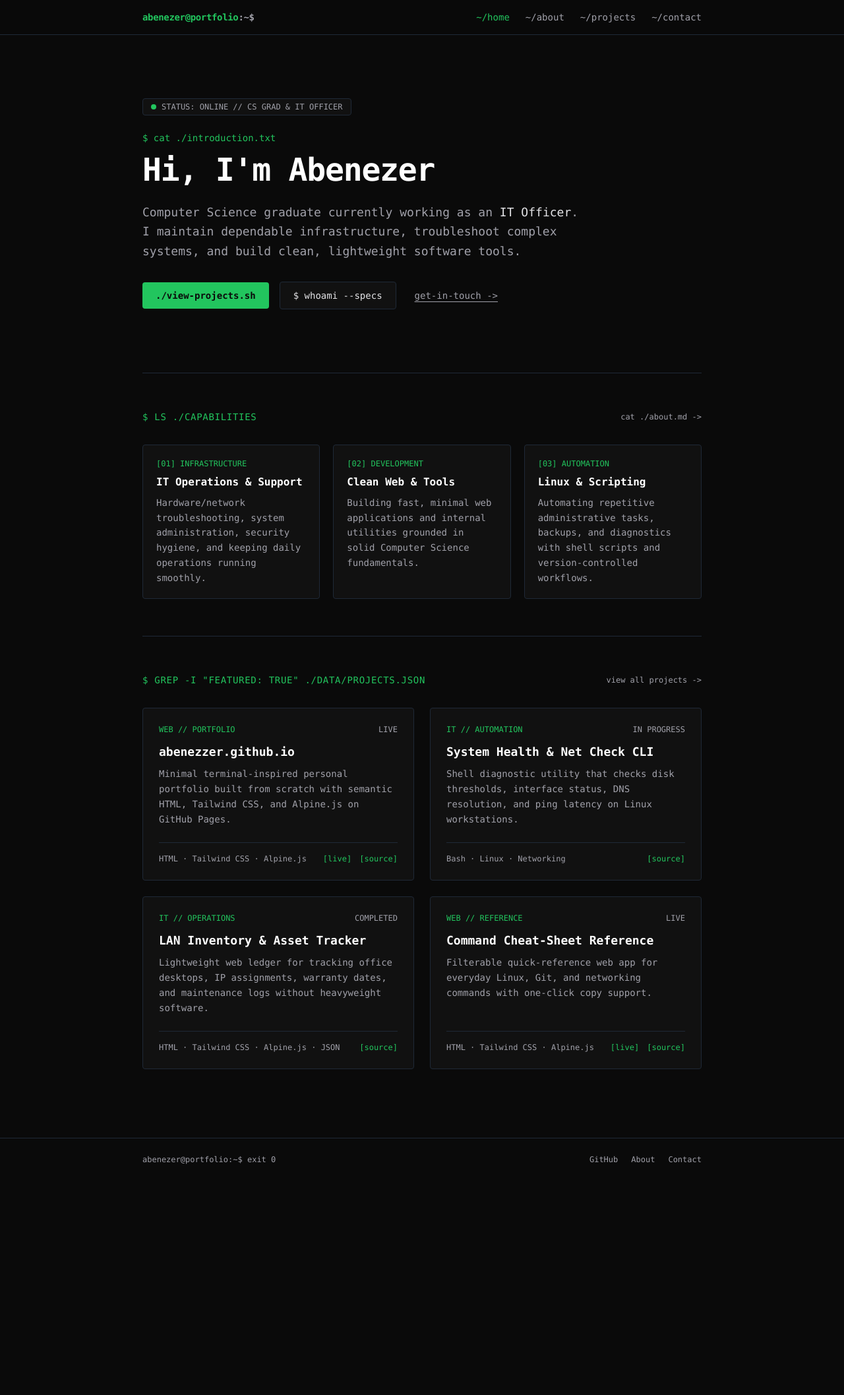
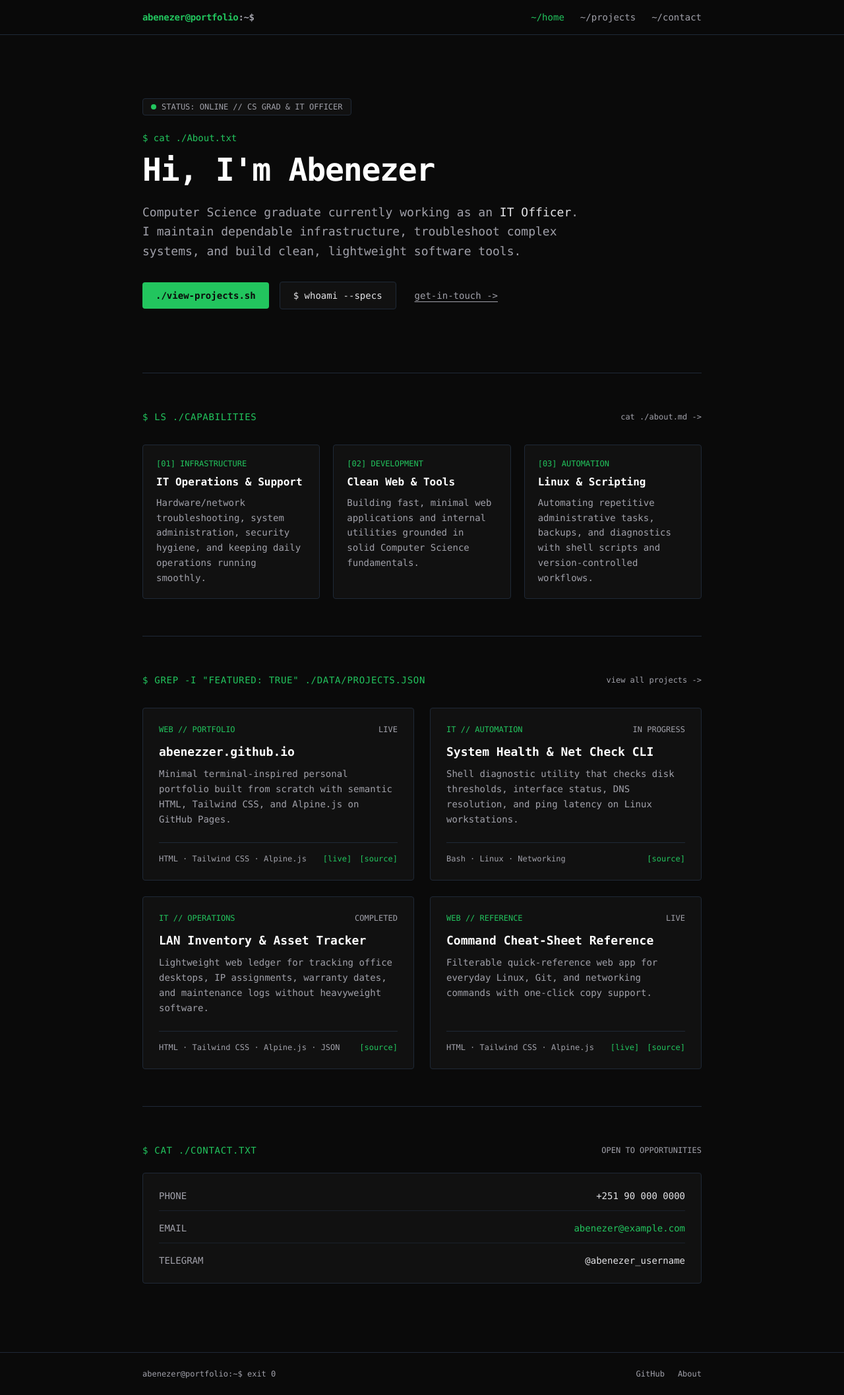
Before and after one commit to Abenezzer/abenezzer.github.io, a plain HTML site: page index.html in a window 1280 px wide. Shown: the whole page at 66% size. Before the commit the page ends 1790 px from the top, so only its background shows below. Drawn offline with nearby package versions, Linux system fonts and the light colour scheme.

Commit message:
finish up building the homepage

```diff
--- a/index.html
+++ b/index.html
@@ -46,9 +46,8 @@
             <!-- Desktop Links -->
             <div class="hidden sm:flex items-center gap-6 text-term-muted">
                 <a href="index.html" class="text-term-green font-medium">~/home</a>
-                <a href="about.html" class="hover:text-term-green transition">~/about</a>
-                <a href="projects.html" class="hover:text-term-green transition">~/projects</a>
-                <a href="contact.html" class="hover:text-term-green transition">~/contact</a>
+                <a href="index.html#projects" class="hover:text-term-green transition">~/projects</a>
+                <a href="index.html#contact" class="hover:text-term-green transition">~/contact</a>
             </div>
 
             <!-- Mobile Menu Button -->
@@ -63,9 +62,8 @@
         <div x-show="mobileOpen" x-transition
             class="sm:hidden border-t border-term-border bg-term-panel px-6 py-4 flex flex-col gap-3 text-sm text-term-muted">
             <a href="index.html" class="text-term-green font-medium">~/home</a>
-            <a href="about.html" class="hover:text-term-green transition">~/about</a>
-            <a href="projects.html" class="hover:text-term-green transition">~/projects</a>
-            <a href="contact.html" class="hover:text-term-green transition">~/contact</a>
+            <a href="index.html#projects" class="hover:text-term-green transition">~/projects</a>
+            <a href="index.html#contact" class="hover:text-term-green transition">~/contact</a>
         </div>
     </header>
 
@@ -73,14 +71,14 @@
     <main class="max-w-4xl mx-auto px-6 flex-1 w-full">
 
         <!-- 1. Hero Section -->
-        <section class="py-16 md:py-24 border-b border-term-border" x-data="{ showSpecs: false }">
+        <section id="about" class="py-16 md:py-24 border-b border-term-border" x-data="{ showSpecs: false }">
             <div
                 class="inline-flex items-center gap-2 px-3 py-1 rounded border border-term-border bg-term-panel text-xs text-term-muted mb-6">
                 <span class="w-2 h-2 rounded-full bg-term-green"></span>
                 <span>STATUS: ONLINE // CS GRAD &amp; IT OFFICER</span>
             </div>
 
-            <p class="text-sm text-term-green mb-2">$ cat ./introduction.txt</p>
+            <p class="text-sm text-term-green mb-2">$ cat ./About.txt</p>
 
             <h1 class="text-3xl md:text-5xl font-bold tracking-tight text-white leading-tight">
                 Hi, I'm Abenezer<span class="text-term-green cursor-blink">_</span>
@@ -104,7 +102,7 @@
                     <span x-text="showSpecs ? '$ hide --specs' : '$ whoami --specs'"></span>
                 </button>
 
-                <a href="contact.html"
+                <a href="index.html#contact"
                     class="px-3 py-2.5 text-term-muted hover:text-term-green transition underline underline-offset-4">
                     get-in-touch -&gt;
                 </a>
@@ -167,9 +165,7 @@
         </section>
 
         <!-- 3. Featured Projects Preview -->
-        <section
-  class="py-14"
-  x-data="{
+        <section id="projects" class="py-14" x-data="{
     projects: [],
     loading: true,
     error: null,
@@ -192,8 +188,7 @@
           this.loading = false;
         });
     }
-  }"
->
+  }">
             <div class="flex items-center justify-between mb-8">
                 <h2 class="text-sm uppercase tracking-wider text-term-green">
                     $ grep -i "featured: true" ./data/projects.json
@@ -209,23 +204,17 @@
             </p>
 
             <!-- Error State -->
-  <div
-    x-show="!loading && error"
+            <div x-show="!loading && error"
                 class="p-4 rounded border border-red-500/40 bg-term-panel text-xs text-red-400"
-    x-text="'[error] ' + error"
-  ></div>
+                x-text="'[error] ' + error"></div>
 
             <!-- Featured Projects Grid -->
-  <div
-    x-show="!loading && !error"
-    class="grid grid-cols-1 md:grid-cols-2 gap-6"
-  >
+            <div x-show="!loading && !error" class="grid grid-cols-1 md:grid-cols-2 gap-6">
                 <template x-for="project in featuredProjects" :key="project.id">
                     <article
-        class="p-6 rounded border border-term-border bg-term-panel flex flex-col justify-between hover:border-term-green/60 transition"
-      >
+                        class="p-6 rounded border border-term-border bg-term-panel flex flex-col justify-between hover:border-term-green/60 transition">
                         <div>
-          <!-- Optional Showcase Image (static/<id>.png) -->
+
                             <template x-if="project.image">
 
                             </template>
@@ -240,33 +229,66 @@
                             <p class="mt-2 text-sm text-term-muted leading-relaxed" x-text="project.summary"></p>
                         </div>
 
-        <div class="mt-6 pt-4 border-t border-term-border flex items-center justify-between gap-4 text-xs">
+                        <div
+                            class="mt-6 pt-4 border-t border-term-border flex items-center justify-between gap-4 text-xs">
                             <span class="text-term-muted" x-text="project.stack.join(' · ')"></span>
 
                             <div class="flex items-center gap-3 shrink-0">
                                 <template x-if="project.liveUrl">
-              <a
-                :href="project.liveUrl"
-                target="_blank"
-                rel="noopener noreferrer"
-                class="text-term-green hover:underline"
-              >
+                                    <a :href="project.liveUrl" target="_blank" rel="noopener noreferrer"
+                                        class="text-term-green hover:underline">
                                         [live]
                                     </a>
                                 </template>
 
-            <a
-              :href="project.repoUrl"
-              target="_blank"
-              rel="noopener noreferrer"
-              class="text-term-green hover:underline"
-            >
+                                <a :href="project.repoUrl" target="_blank" rel="noopener noreferrer"
+                                    class="text-term-green hover:underline">
                                     [source]
                                 </a>
                             </div>
                         </div>
                     </article>
                 </template>
+            </div>
+        </section>
+
+        <section id="contact" class="py-14 border-t border-term-border scroll-mt-20">
+  <div class="flex items-center justify-between mb-6">
+    <h2 class="text-sm uppercase tracking-wider text-term-green">
+      $ cat ./contact.txt
+    </h2>
+    <span class="text-xs text-term-muted">OPEN TO OPPORTUNITIES</span>
+  </div>
+
+  <div class="p-6 rounded border border-term-border bg-term-panel space-y-4 text-sm">
+    <!-- Phone -->
+    <div class="flex flex-col sm:flex-row sm:items-center sm:justify-between gap-1 pb-3 border-b border-term-border/70">
+      <span class="text-term-muted">PHONE</span>
+      <a href="tel:+251900000000" class="text-term-text hover:text-term-green transition">
+        +251 90 000 0000
+      </a>
+    </div>
+
+    <!-- Clickable Email (opens default mail client/page via mailto:) -->
+    <div class="flex flex-col sm:flex-row sm:items-center sm:justify-between gap-1 pb-3 border-b border-term-border/70">
+      <span class="text-term-muted">EMAIL</span>
+      <a href="mailto:abenezer@example.com" class="text-term-green hover:underline underline-offset-4">
+        abenezer@example.com
+      </a>
+    </div>
+
+    <!-- Telegram Username -->
+    <div class="flex flex-col sm:flex-row sm:items-center sm:justify-between gap-1">
+      <span class="text-term-muted">TELEGRAM</span>
+      <a
+        href="https://t.me/abenezer_username"
+        target="_blank"
+        rel="noopener noreferrer"
+        class="text-term-text hover:text-term-green transition"
+      >
+        @abenezer_username
+      </a>
+    </div>
   </div>
 </section>
 
@@ -281,8 +303,8 @@
             <div class="flex items-center gap-5">
                 <a href="https://github.com/Abenezzer" target="_blank"
                     class="hover:text-term-green transition">GitHub</a>
-                <a href="about.html" class="hover:text-term-green transition">About</a>
-                <a href="contact.html" class="hover:text-term-green transition">Contact</a>
+                <a href="index.html#about" class="hover:text-term-green transition">About</a>
+
             </div>
         </div>
     </footer>
```
Lines whose indentation alone changed are shown as unchanged.
